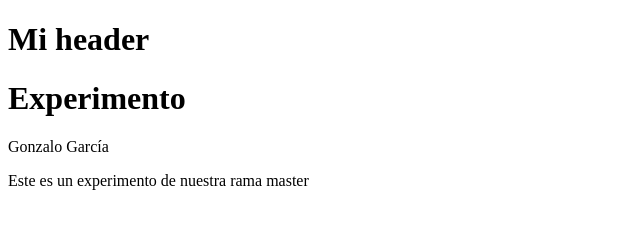
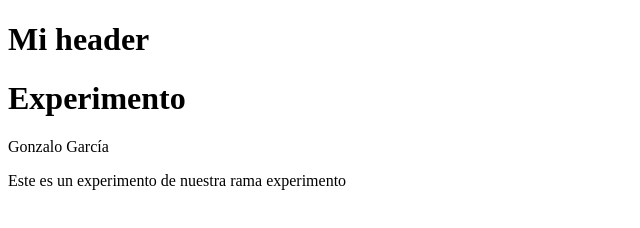
Before and after one commit to Gonz64/primer_repositorio, a plain HTML site: page index.html in a window 1280 px wide. Shown: the full height of the page, 0-640 px from the left. Drawn offline with Linux system fonts and the light colour scheme.

Commit message:
Prueba de cambio de ramas

```diff
--- a/index.html
+++ b/index.html
@@ -14,5 +14,5 @@
     <div class="container">Gonzalo García</div>
 </body>
 
-<footer><p>Este es un experimento de nuestra rama master</p></footer>
+<footer><p>Este es un experimento de nuestra rama experimento</p></footer>
 </html>
```
